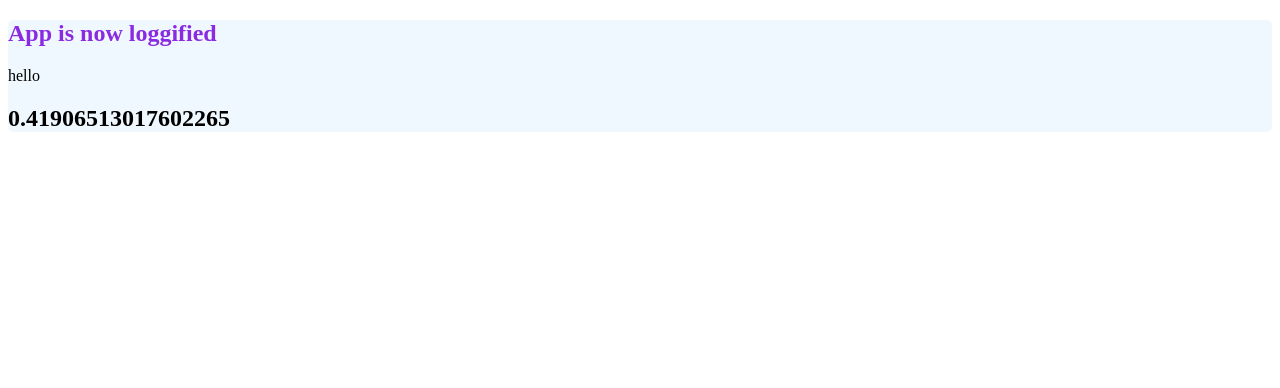
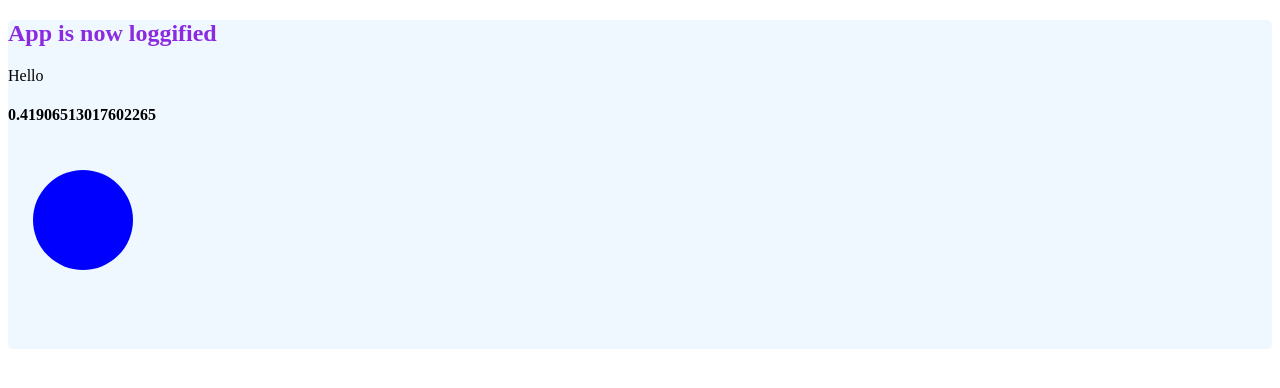
Before and after one commit to karthikpamidimarri/react-life-cycle, a React (Create React App) app: page / in a window 1280 px wide. Shown: the top 388 px of the page. Built offline with nearby package versions, Linux system fonts and the light colour scheme.

Commit message:
Step 15.3: Accessing stateless components in componentDidMount function using Refs

```diff
--- a/src/App.js
+++ b/src/App.js
@@ -1,33 +1,54 @@
 import React, { Component } from 'react'
 import loggify from './loggify'
+
 class App extends Component {
+
+    static displayName = "App"
+
     state = {
-      data: "No data yet!"
+        data: "No Data yet!"
     }
 
-  fetchData = () =>{
-    console.log("Going to fetch Data")
-    setTimeout(() => {
+    fetchData = () => {
+        console.log("Going to fetch data!")
+        setTimeout(
+            () => {
                 console.log("Data retrieved")
                 this.setState({
                     data: Math.random()
                 })
-    },1500)
+            },
+            1500
+        )
     }
 
     componentDidMount(){
         this.fetchData()
+        const canvasCtx = this.refs.appCanvas.getContext('2d')
+        canvasCtx.fillStyle = "blue"
+        canvasCtx.arc(75, 75, 50, 0, 2 * Math.PI )
+        canvasCtx.fill()
     }
+
+
     render() {
         return (
             <div>
-        hello
-        <h2>{this.state.data}</h2>
+              Hello
+
+              <h4>{this.state.data}</h4>
+
+              <canvas
+                  ref={"appCanvas"}
+                  height={200}
+                  width={200}
+              />
+
             </div>
         )
     }
 }
-App.displayName = "App"
+
 App = loggify(App)
 
 export default App
```
Lines whose indentation alone changed are shown as unchanged.
